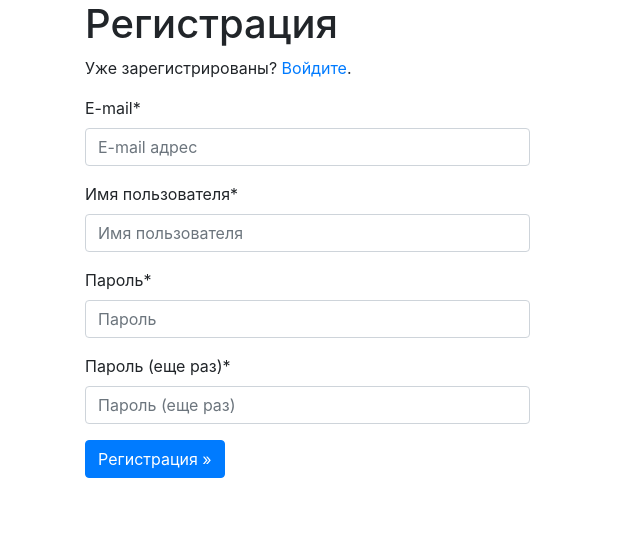
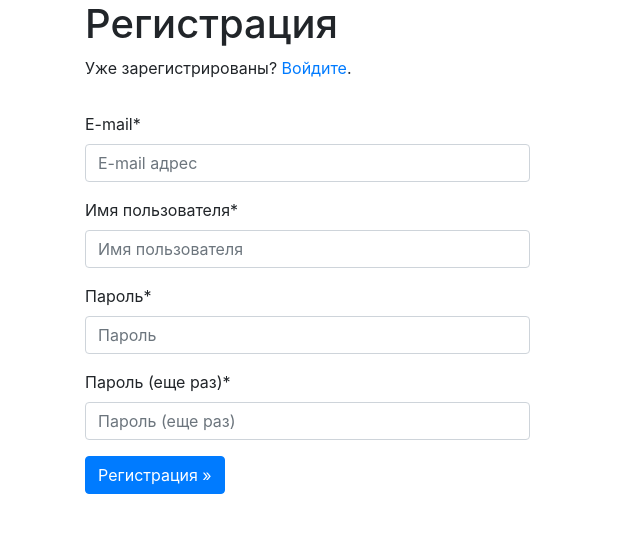
Before and after one commit to oledm/gmp, a Django app: page /accounts/signup/ in a window 1280 px wide. Shown: the top 533 px of the page, without its empty margins (0-640 px from the left). Run offline with Django 3.2, Linux system fonts and the light colour scheme; style sheets or scripts are compiled from the project's sources; parts of the project's set-up code (start-up, migrations or seed data) failed here and were passed over; some libraries are stand-ins or nearby versions.

Commit message:
Tune appearance

```diff
--- a/gmp/static/src/app/authentication/app.main.js
+++ b/gmp/static/src/app/authentication/app.main.js
@@ -10,7 +10,7 @@
     function MainController(Authentication, $location) {
         var vm = this;
         vm.menu = [
-            {name: 'Мои файлы', link: 'Файлы', icon: 'upload', ref: 'upload'},
+            {name: 'Файлы', link: 'Файлы', icon: 'upload', ref: 'upload'},
             {name: 'Профиль', link: 'Профиль', icon: 'person', ref: 'profile'},
             {name: 'Паспорт двигателя', link: 'Паспорт двигателя', icon: 'document-text', ref: 'passport'}
         ];
--- a/gmp/static/src/sass/_customVariables.scss
+++ b/gmp/static/src/sass/_customVariables.scss
@@ -43,13 +43,13 @@ $link-hover-decoration: underline !default;
 //
 //## Font, line-height, and color for body text, headings, and more.
 
-$font-family-sans-serif:  "Helvetica Neue", Helvetica, Arial, sans-serif !default;
+$font-family-sans-serif:  "Open Sans", "Helvetica Neue", Helvetica, Arial, sans-serif !default;
 $font-family-serif:       Georgia, "Times New Roman", Times, serif !default;
 //** Default monospace fonts for `<code>`, `<kbd>`, and `<pre>`.
 $font-family-monospace:   Menlo, Monaco, Consolas, "Courier New", monospace !default;
 $font-family-base:        $font-family-sans-serif !default;
 
-$font-size-base:          14px !default;
+$font-size-base:          16px !default;
 $font-size-large:         ceil(($font-size-base * 1.25)) !default; // ~18px
 $font-size-small:         ceil(($font-size-base * 0.85)) !default; // ~12px
 
@@ -92,8 +92,11 @@ $icon-font-svg-id:        "glyphicons_halflingsregular" !default;
 //
 //## Define common padding and border radius sizes and more. Values based on 14px text and 1.428 line-height (~20px to start).
 
-$padding-base-vertical:     6px !default;
-$padding-base-horizontal:   12px !default;
+// ODA
+//$padding-base-vertical:     6px !default;
+//$padding-base-horizontal:   12px !default;
+$padding-base-vertical:     10px !default;
+$padding-base-horizontal:   18px !default;
 
 $padding-large-vertical:    10px !default;
 $padding-large-horizontal:  16px !default;
--- a/gmp/static/src/sass/app.scss
+++ b/gmp/static/src/sass/app.scss
@@ -1,6 +1,25 @@
 @import "customVariables";
 @import "../../vendor/bower_components/bootstrap-sass/assets/stylesheets/bootstrap";
 
-.nav-tabs > li > a {
+form {
+    padding-top: 1em;
+}
+
+.navbar-text {
+    margin-top: 0;
+    margin-bottom: 0;
+    font-size: 16px;
+    text-align: center;
+}
+
+li > a {
+    font-size: 18px;
+}
+
+a:focus {
     outline: none;
 }
+
+i.icon {
+    font-size: 30px;
+}
```
Also changed, not shown: gmp/templates/home.html (+23 -27 lines), gmp/static/src/assets/css/app.css.
